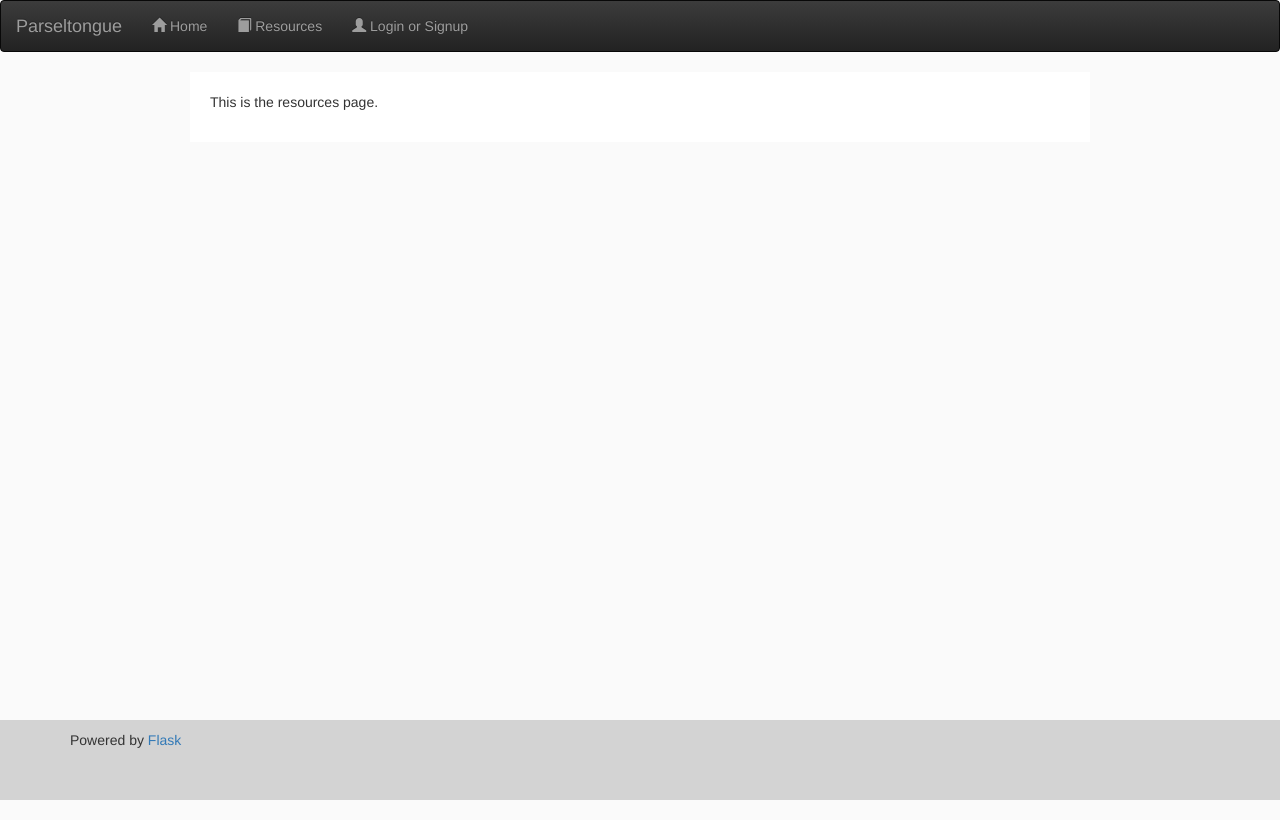
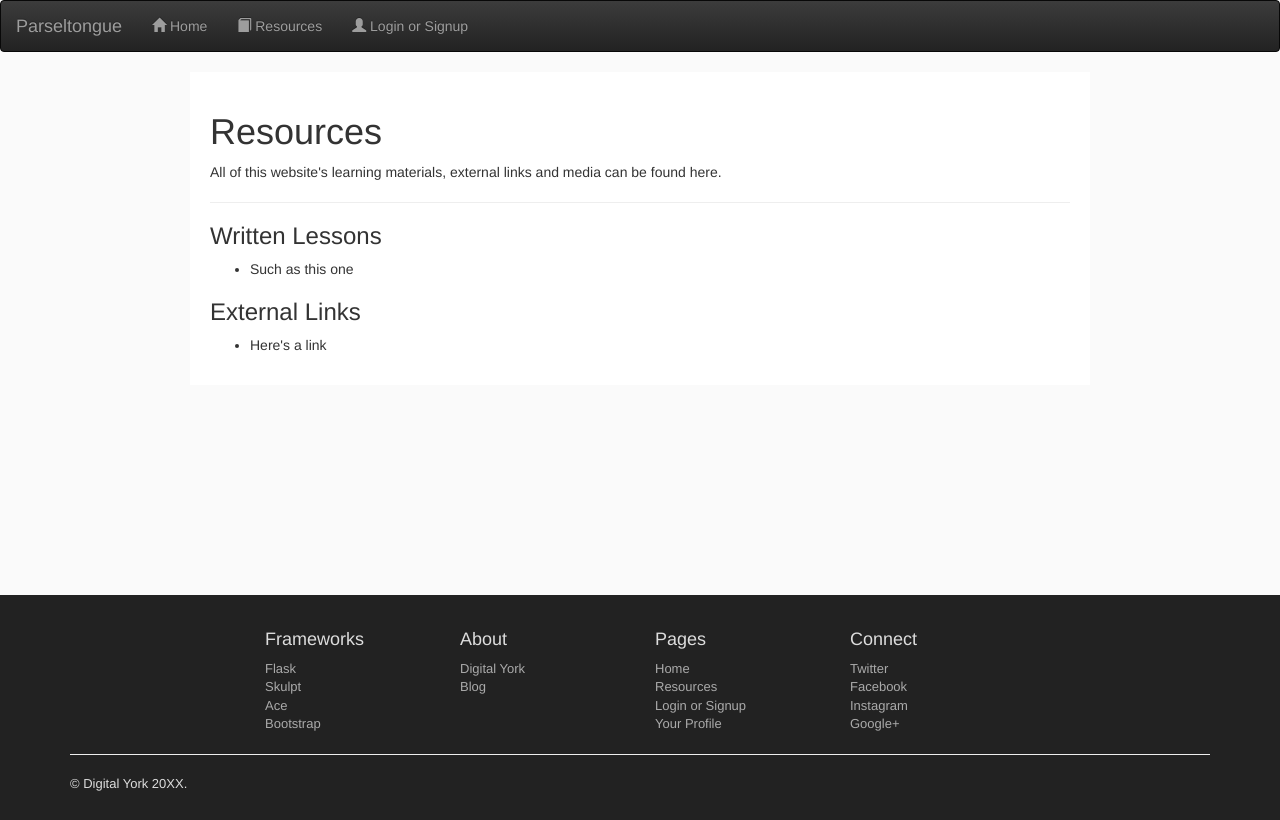
Before and after one commit to jackromo/codeyorkapp, a Flask app: page /resources in a window 1280 px wide. Run offline with Flask 2, Linux system fonts and the light colour scheme; parts of the project's set-up code (start-up, migrations or seed data) failed here and were passed over; some libraries are stand-ins or nearby versions.

Commit message:
Add links to footer

```diff
--- a/app/static/css/base.css
+++ b/app/static/css/base.css
@@ -9,9 +9,9 @@ body {
     min-height: 100%;
     height: auto;
     /* Negative indent footer by its height */
-    margin: 0 auto -80px;
+    margin: 0 auto -225px;
     /* Pad bottom by footer height */
-    padding: 0 0 80px;
+    padding: 0 0 225px;
     background-color: #fafafa;
 }
 
@@ -24,9 +24,21 @@ body {
 
 #footer {
     width: 100%;
-    height: 80px;
+    height: 225px;
     padding: 10px;
+    padding-top: 25px;
     bottom: 0;
     left: 0;
-    background-color: lightgray;
+    margin-top: 20px;
+    background-color: #222222;
+    color: #dddddd;
+    font-size: small;
 }
+
+#footer a:link {
+    color: #aaaaaa;
+}
+
+#footer a:visited {
+    color: #aaaaaa;
+}
--- a/app/templates/footer.html
+++ b/app/templates/footer.html
@@ -1,5 +1,35 @@
 <div id="footer">
     <div class="container">
-        Powered by <a href="http://flask.pocoo.org/">Flask</a>
+        <div class="row">
+            <div class="col-md-2"></div>
+            <div class="col-md-2">
+                <div class="row"><div class="col-md-12"><h4>Frameworks</h4></div></div>
+                <div class="row"><div class="col-md-12"><a href="http://flask.pocoo.org/">Flask</a></div></div>
+                <div class="row"><div class="col-md-12"><a href="http://skulpt.org/#">Skulpt</a></div></div>
+                <div class="row"><div class="col-md-12"><a href="https://ace.c9.io">Ace</a></div></div>
+                <div class="row"><div class="col-md-12"><a href="http://getbootstrap.com/">Bootstrap</a></div></div>
+            </div>
+            <div class="col-md-2">
+                <div class="row"><div class="col-md-12"><h4>About</h4></div></div>
+                <div class="row"><div class="col-md-12"><a href="http://digitalyork.org/">Digital York</a></div></div>
+                <div class="row"><div class="col-md-12"><a href="http://jackromo.com/">Blog</a></div></div>
+            </div>
+            <div class="col-md-2">
+                <div class="row"><div class="col-md-12"><h4>Pages</h4></div></div>
+                <div class="row"><div class="col-md-12"><a href="{{ url_for('index') }}">Home</a></div></div>
+                <div class="row"><div class="col-md-12"><a href="{{ url_for('resources') }}">Resources</a></div></div>
+                <div class="row"><div class="col-md-12"><a href="{{ url_for('login') }}">Login or Signup</a></div></div>
+                <div class="row"><div class="col-md-12"><a href="{{ url_for('profile') }}">Your Profile</a></div></div>
+            </div>
+            <div class="col-md-2">
+                <div class="row"><div class="col-md-12"><h4>Connect</h4></div></div>
+                <div class="row"><div class="col-md-12"><a href="https://twitter.com/YorkDigitalCity">Twitter</a></div></div>
+                <div class="row"><div class="col-md-12"><a href="https://www.facebook.com/YorkDigitalCity/">Facebook</a></div></div>
+                <div class="row"><div class="col-md-12"><a href="https://www.instagram.com/yorkdigitalcity/">Instagram</a></div></div>
+                <div class="row"><div class="col-md-12"><a href="https://business.google.com/b/114050614213260517044/dashboard/l/16754225718615970744?pageId=114050614213260517044">Google+</a></div></div>
+            </div>
+        </div>
+        <hr>
+        <p>&copy; Digital York 20XX.</p>
     </div>
 </div>
--- a/app/templates/partials/home.html
+++ b/app/templates/partials/home.html
@@ -49,7 +49,7 @@ print "Time to begin!"</pre>
     <p><strong>No downloads. No installation. Just log in and go.</strong></p>
     <p>The site sports built-in assignments and an in-browser Python code editor, so no IDLE required. It's totally self-contained, so your user experience can be as seamless as possible.</p>
     <br><h2><span class="glyphicon glyphicon-wrench"></span> Solve problems.</h2><br>
-    <p>Python might be simple, but it ain't no cakewalk.</p>
+    <p>Python might be simple, but learning always takes some work.</p>
     <p>As a student, you'll need to put in a bit of elbow grease yourself, to make sure you're learning as much as you can, as thoroughly as you can.</p>
     <p><strong>This website provides all the practice you'll need. Built in.</strong></p>
     <p>Assignments with automated email notifications will let you release your inner hacker, as you plow through complex programming problems with ease. No strings attached.</p><br>
--- a/app/templates/partials/resources.html
+++ b/app/templates/partials/resources.html
@@ -1,4 +1,14 @@
 {% extends "base.html" %}
 {% block contents %}
-    <p>This is the resources page.</p>
+    <h1>Resources</h1>
+    <p>All of this website's learning materials, external links and media can be found here.</p>
+    <hr>
+    <h3>Written Lessons</h3>
+    <ul>
+        <li>Such as this one</li>
+    </ul>
+    <h3>External Links</h3>
+    <ul>
+        <li>Here's a link</li>
+    </ul>
 {% endblock %}
```
